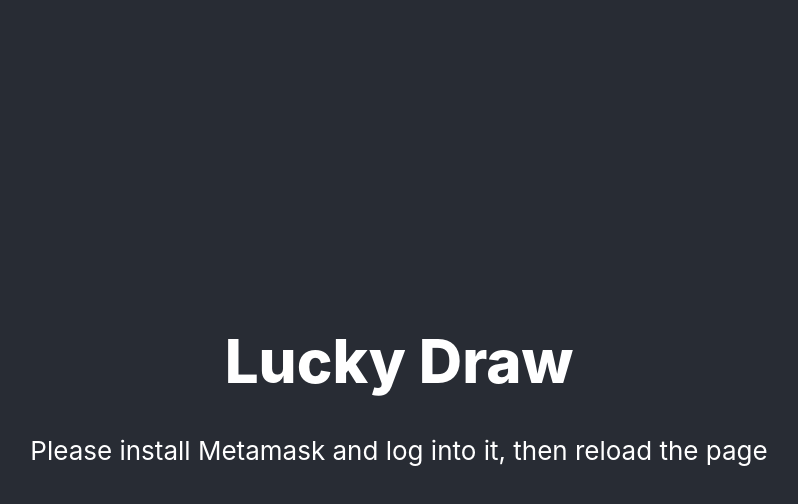
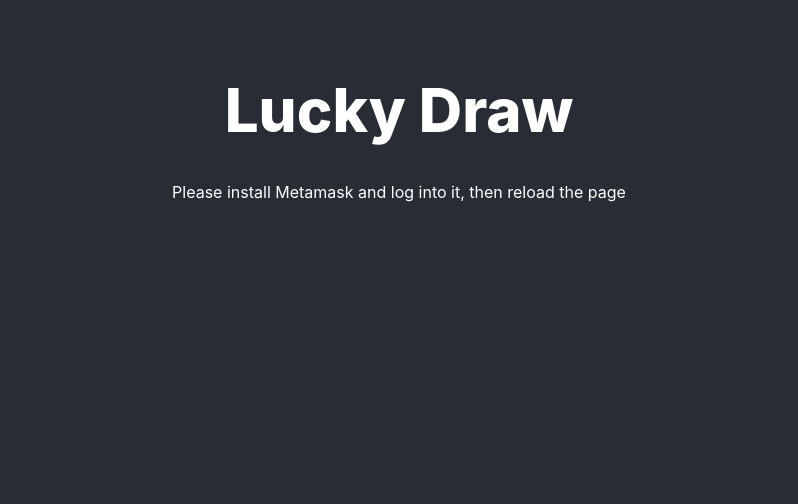
Before and after one commit to mihailthebuilder/lucky-draw-frontend, a React (Create React App) app: page / in a window 1280 px wide. Shown: the top 504 px of the page, without its empty margins (241-1039 px from the left). Built offline with nearby package versions, Linux system fonts and the light colour scheme.

Commit message:
some styling

```diff
--- a/src/App.css
+++ /dev/null
@@ -1,15 +0,0 @@
-.App {
-  text-align: center;
-  background-color: #282c34;
-  min-height: 100vh;
-  display: flex;
-  flex-direction: column;
-  align-items: center;
-  justify-content: center;
-  font-size: calc(10px + 2vmin);
-  color: white;
-}
-
-h1 {
-  @apply mb-10 text-6xl font-extrabold;
-}
--- /dev/null
+++ b/src/App.module.css
@@ -0,0 +1,5 @@
+.App {
+  @apply mt-20;
+  text-align: center;
+  color: white;
+}
--- a/src/App.tsx
+++ b/src/App.tsx
@@ -1,5 +1,5 @@
 import React from "react";
-import "./App.css";
+import styles from "./App.module.css";
 import MetamaskInstalledView from "./MetamaskInstalledView";
 
 import { getEthereumObjectFromWindow } from "./helpers";
@@ -8,8 +8,8 @@
   const eth = getEthereumObjectFromWindow();
 
   return (
-    <div className="App">
-      <header className="App-header">
+    <div className={styles.App}>
+      <header>
         <h1>Lucky Draw</h1>
       </header>
       <main>
--- /dev/null
+++ b/src/MetamaskInstalledView/WalletConnectedView/index.module.css
@@ -0,0 +1,3 @@
+.drawContainer {
+    @apply grid grid-cols-1 gap-10;
+}
--- a/src/MetamaskInstalledView/WalletConnectedView/index.tsx
+++ b/src/MetamaskInstalledView/WalletConnectedView/index.tsx
@@ -7,6 +7,7 @@
   getAllDraws,
   Draw,
 } from "../../helpers";
+import styles from "./index.module.css";
 
 type WalletConnectedViewProps = {
   ethereumObjectInWindow: providers.ExternalProvider;
@@ -76,6 +77,8 @@
           <p>Result of the draw is: you {wonTheDraw ? "won" : "lost"}!</p>
         ))}
 
+      <h2>Draws</h2>
+      <div className={styles.drawContainer}>
         {draws.map((draw, index) => (
           <div key={index}>
             <p>From: {draw.from}</p>
@@ -85,6 +88,7 @@
             <p>Datetime: {draw.timestamp.toISOString()}</p>
           </div>
         ))}
+      </div>
     </>
   );
 };
--- a/src/MetamaskInstalledView/index.css
+++ /dev/null
@@ -1,8 +0,0 @@
-button {
-    @apply font-bold py-2 px-4 rounded m-10;
-    @apply bg-blue-500 text-white;
-}
-
-button:hover {
-    @apply bg-blue-700;
-}
--- a/src/MetamaskInstalledView/index.tsx
+++ b/src/MetamaskInstalledView/index.tsx
@@ -1,6 +1,5 @@
 import React, { useState } from "react";
 import { providers } from "ethers";
-import "./index.css";
 import WalletConnectedView from "./WalletConnectedView";
 
 import { connectWalletAndReturnItsAddress } from "../helpers";
--- a/src/index.css
+++ b/src/index.css
@@ -9,9 +9,27 @@
     sans-serif;
   -webkit-font-smoothing: antialiased;
   -moz-osx-font-smoothing: grayscale;
+  background-color: #282c34;
 }
 
 code {
   font-family: source-code-pro, Menlo, Monaco, Consolas, 'Courier New',
     monospace;
 }
+
+h1 {
+  @apply mb-10 text-6xl font-extrabold;
+}
+
+h2 {
+  @apply mb-5 text-4xl font-extrabold;
+}
+
+button {
+  @apply font-bold py-2 px-4 rounded m-10;
+  @apply bg-blue-500 text-white;
+}
+
+button:hover {
+  @apply bg-blue-700;
+}
```
Lines whose indentation alone changed are shown as unchanged.
